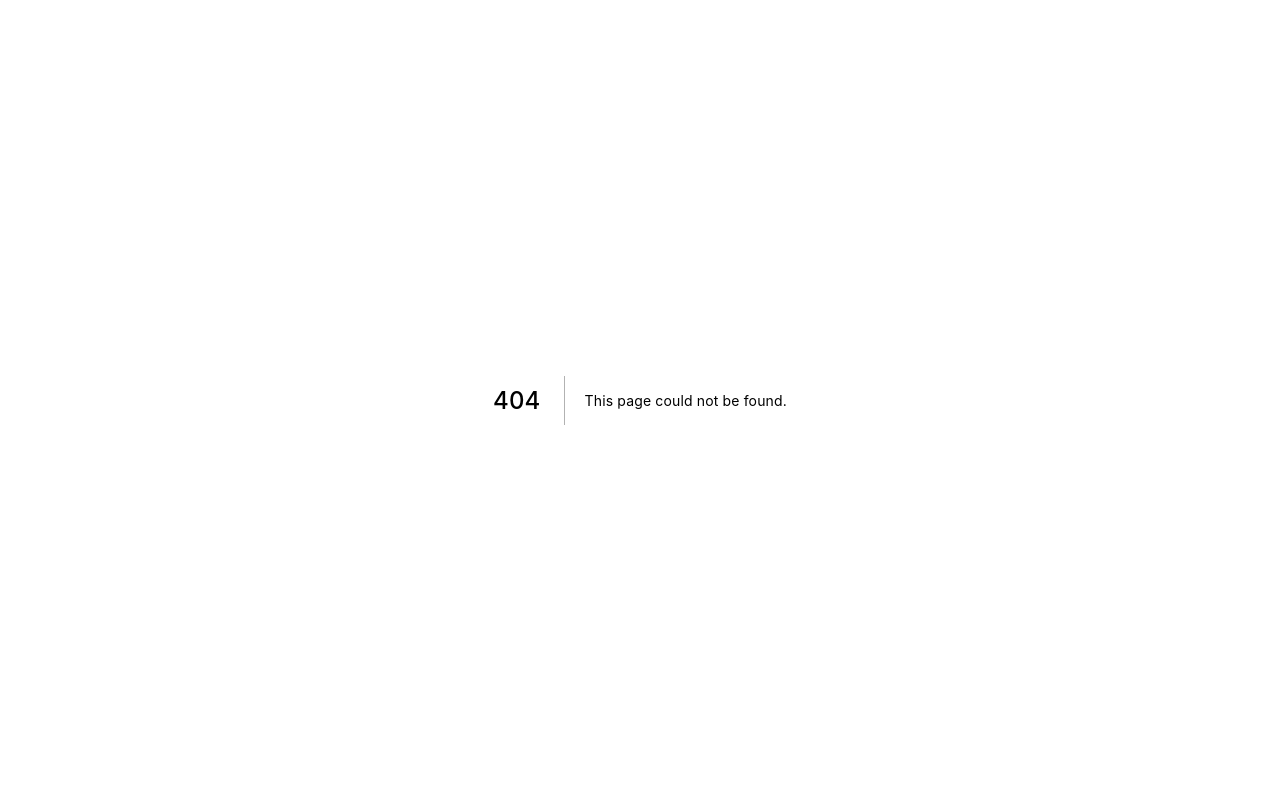
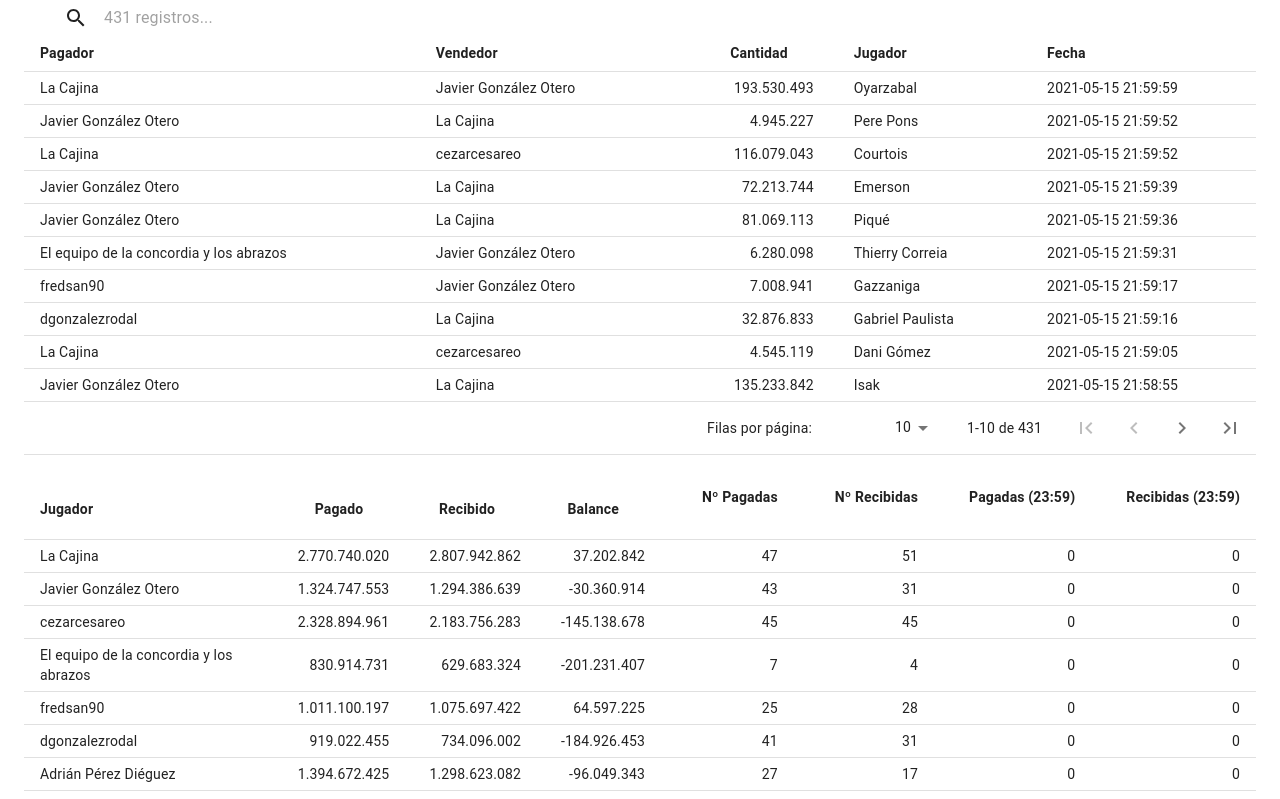
Before and after one commit to javiergonzalezotero/futmondo-stats, a Next.js app: page /clauses in a window 1280 px wide. Before the commit this address had no page. Shown: the top 799 px of the page. Built offline with nearby package versions, Linux system fonts and the light colour scheme.

Commit message:
Resuelto el ancho de las gráficas. Creado componente para el Layout

```diff
--- a/components/GlobalFilter.js
+++ b/components/GlobalFilter.js
@@ -65,7 +65,7 @@ const GlobalFilter = ({
         onChange={e => {
           setGlobalFilter(e.target.value || undefined) // Set undefined to remove the filter entirely
         }}
-        placeholder={`${count} records...`}
+        placeholder={`${count} registros...`}
         classes={{
           root: classes.inputRoot,
           input: classes.inputInput,
--- /dev/null
+++ b/components/Layout.js
@@ -0,0 +1,18 @@
+import Head from 'next/head'
+import Link from 'next/link'
+import Container from '@material-ui/core/Container';
+
+export default function Layout({ children }) {
+    return (
+        <div>
+            <Head>
+                <title>Futmondo Stats</title>
+                <link rel="icon" href="/favicon.ico" />
+                <meta name="viewport" content="width=device-width, initial-scale=1.0"></meta>
+            </Head>
+            <Container maxWidth={false}>
+                {children}
+            </Container>
+        </div>
+    )
+}
--- /dev/null
+++ b/pages/clauses.js
@@ -0,0 +1,30 @@
+import Layout from '../components/Layout'
+import { getClausesData, getClausesGroupedByUser } from '../lib/clauses'
+import SimpleTable from '../components/SimpleTable'
+import Grid from '@material-ui/core/Grid'
+
+
+export async function getStaticProps() {
+  const clauses = getClausesData()
+  const clausesGrouped = getClausesGroupedByUser()
+  return {
+    props: {
+      clauses, clausesGrouped
+    }
+  }
+}
+
+export default function Clauses({ clauses, clausesGrouped }) {
+  return (
+    <Layout>
+      <Grid container spacing={3}>
+        <Grid item xs={12}>
+          <SimpleTable param={clauses} pagination={true}></SimpleTable>
+        </Grid>
+        <Grid item xs={12}>
+          <SimpleTable param={clausesGrouped} pagination={false}></SimpleTable>
+        </Grid>
+      </Grid>
+    </Layout>
+  )
+}
```
Also changed, not shown: pages/index.js (+4 -11 lines).
